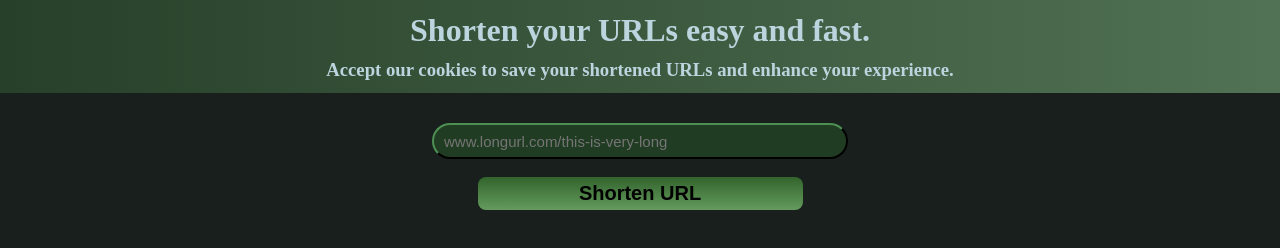
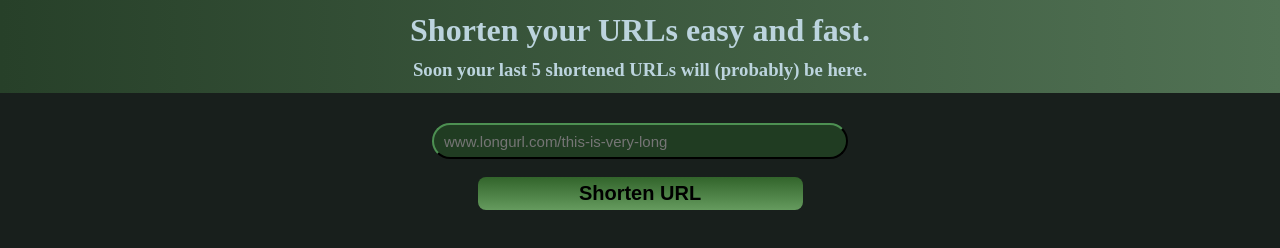
Before and after one commit to henrypeitz/urlshortener, a plain HTML site: page front/index.html in a window 1280 px wide. Drawn offline with Linux system fonts and the light colour scheme.

Commit message:
Update index.html

```diff
--- a/front/index.html
+++ b/front/index.html
@@ -11,7 +11,7 @@
     <body>
         <div class="title">
         <h1> Shorten your URLs easy and fast.</h1>
-        <h3 class="subtitle">  Accept our cookies to save your shortened URLs and enhance your experience.</h3>
+        <h3 class="subtitle"> Soon your last 5 shortened URLs will (probably) be here. </h3>
         </div>
         <form id="shortener_form" method="post">
             <input required class="input-text" type="text" id="url" name="url_input" placeholder="www.longurl.com/this-is-very-long">
```
